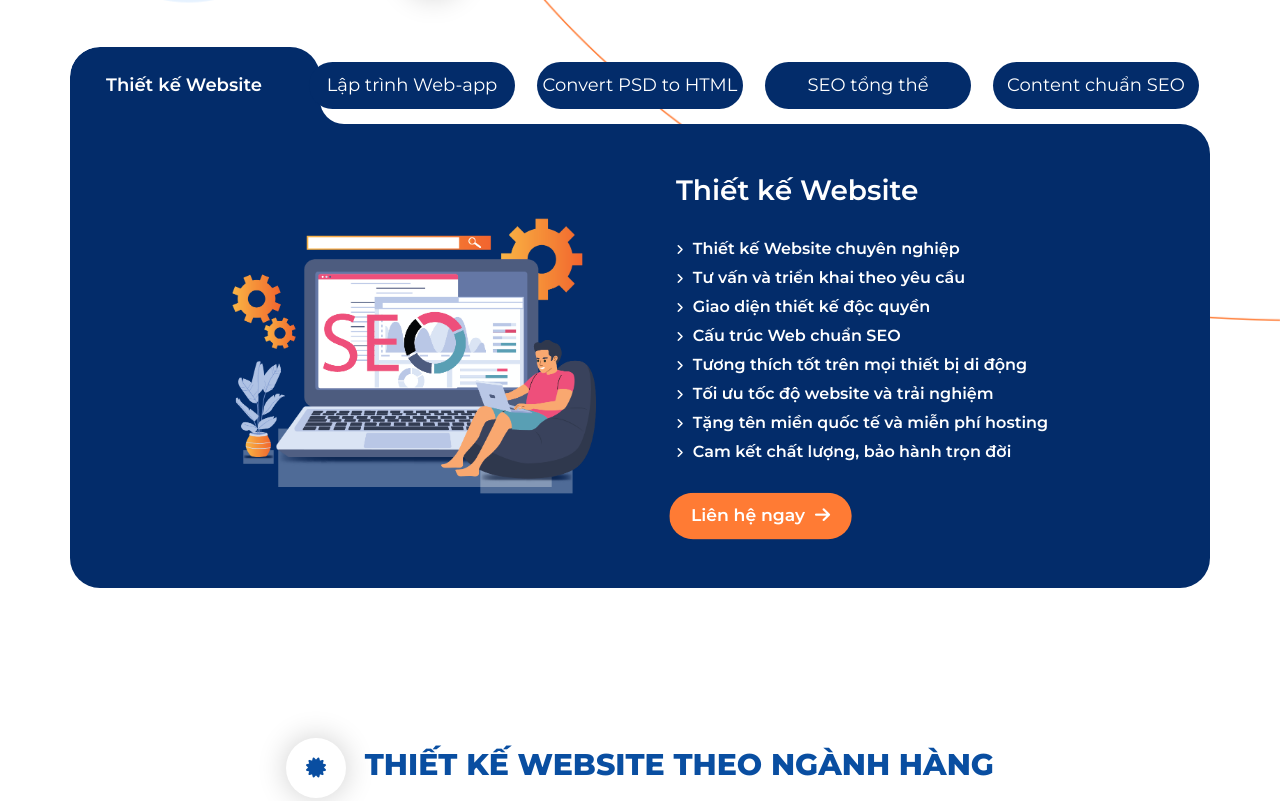
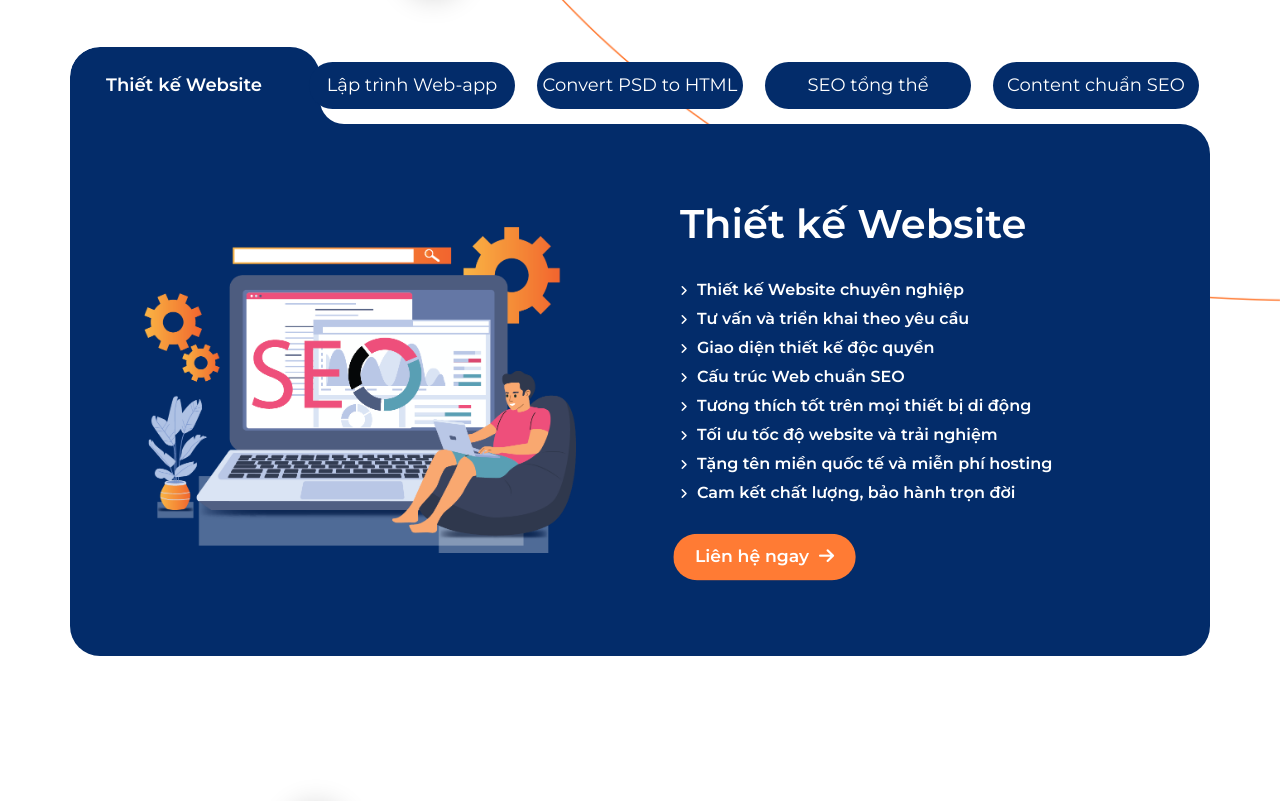
Before and after one commit to Truowng/F4Web, a plain HTML site: page index.html in a window 1280 px wide. Shown: the part 928-1729 px from the top of the page. Drawn offline with Linux system fonts and the light colour scheme.

Commit message:
fix service bug

```diff
--- a/assets/css/style.css
+++ b/assets/css/style.css
@@ -569,6 +569,7 @@ a {
   display: none;
   transform-origin: top;
   transition: all cubic-bezier(0.77, 0, 0.175, 1) 0.75s;
+  min-height: 500px;
 }
 
 #service .service-card-container .service-card-item:nth-child(1) {
@@ -595,11 +596,22 @@ a {
 }
 
 #service .service-card-container .service-card-item .service-card-item-img {
-  width: 35%;
+  display: flex;
+  justify-content: center;
+  align-items: center;
+  flex: 1;
 }
 
 #service .service-card-container .service-card-item .service-card-item-img img {
-  width: 100%;
+  width: 90%;
+}
+
+#service .service-card-container .service-card-item .service-card-item-content {
+  flex: 1;
+}
+
+#service .service-card-item-content h3 {
+  font-size: 40px;
 }
 
 #service .service-card-item-content h3,
--- a/index.html
+++ b/index.html
@@ -1198,7 +1198,7 @@
                 </div>
               </div>
               <div class="col-lg-6 col-sm-12">
-                <div class="video-container">
+                <div class=" ">
                   <h3>
                     cùng xem quy trình tạo ra website của chúng mình diễn ra như
                     thế nào nhé
```
